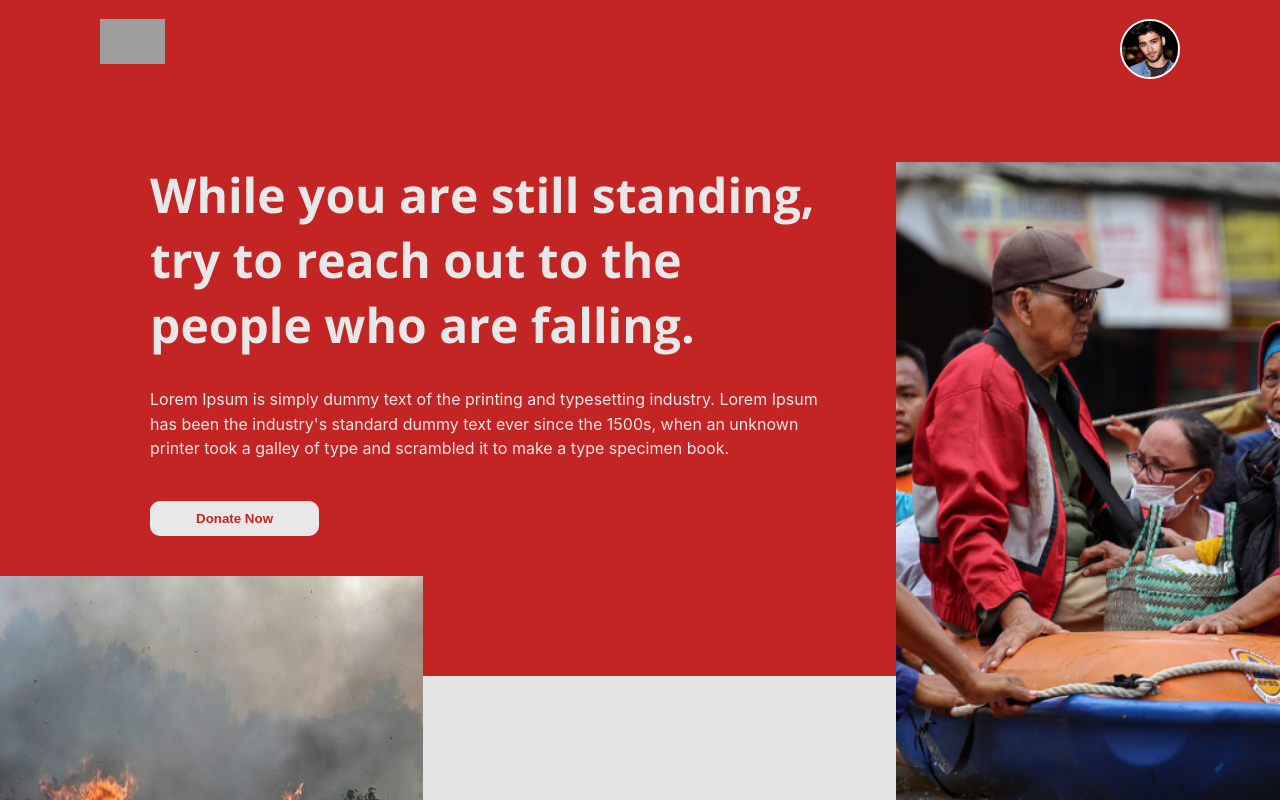
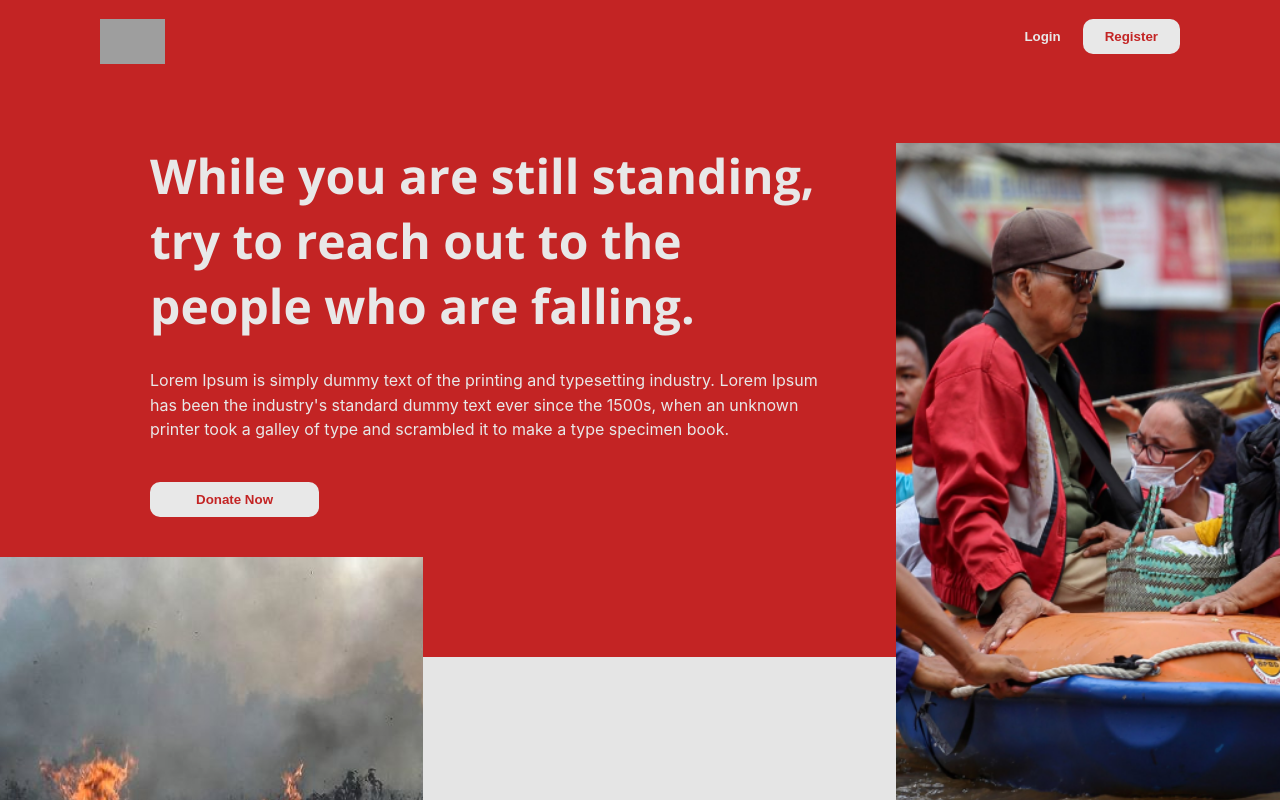
Before and after one commit to ahmadraihannudinyahya/Holly-Ways, a React (Create React App) app: page / in a window 1280 px wide. Shown: the top 800 px of the page. Built offline with nearby package versions, Linux system fonts and the light colour scheme; grey boxes are pictures that could not be loaded.

Commit message:
refactor navbar and modal

```diff
--- a/src/App.js
+++ b/src/App.js
@@ -1,28 +1,65 @@
-import Main from "./pages/Main";
 import {BrowserRouter as Router, Switch, Route} from 'react-router-dom'
 import { Component } from "react";
+import Main from "./pages/Main";
 import Detail from "./pages/Detail";
 import Profile from "./pages/Profile";
 import MyFund from "./pages/MyFund";
 import RaiseFund from "./pages/RaiseFund";
+import Navbar from "./component/common/Navbar";
+import LoginModal from "./component/common/LoginModal";
+import RegisterModal from "./component/common/RegisterModal";
+import AproveModal from "./component/common/AproveModal";
+import DonateModal from "./component/common/DonateModal";
 
 class App extends Component {
   constructor(){
     super()
     this.state = {
-      isLogin : true,
+      isLogin : false,
+      modal : {
+        loginModal : false,
+        registerModal : false,
+        aproveModal : false,
+        donateModal : false
+      }
+    }
+    this.modalHandle = this.modalHandle.bind(this);
+  }
+  modalHandle(type){
+    this.setState({modal : {
+      loginModal : false,
+      registerModal : false,
+      aproveModal : false,
+      donateModal : false,
+    }})
+    if(type === 'loginModal'){
+      this.setState(prevState => ({modal : { loginModal : !prevState.modal.loginModal}}));
+    }
+    if(type === 'registerModal'){
+      this.setState(prevState => ({modal : { registerModal : !prevState.modal.registerModal}}));
+    }
+    if(type === 'aproveModal'){
+      this.setState(prevState => ({modal : { aproveModal : !prevState.modal.aproveModal}}));
+    }
+    if(type === 'donateModal'){
+      this.setState(prevState => ({modal : { donateModal : !prevState.modal.donateModal}}));
     }
   }
   render() {
     return (
       <Router>
+        <Navbar isLogin = {this.state.isLogin} modalHandle = {this.modalHandle}/>
         <Switch>
-          <Route path="/profile" render={props => (<Profile {...props} isLogin={this.state.isLogin}/>)} />
+          <Route path="/profile" render={props => (<Profile {...props} isLogin={this.state.isLogin} modalHandle = {this.modalHandle}/>)} />
           <Route path="/raisefund" render={props => (<RaiseFund {...props} isLogin={this.state.isLogin}/>)} />
-          <Route path="/fund/:id" render={(props)=>(<Detail {...props} isLogin ={this.state.isLogin}/>)}/>
+          <Route path="/fund/:id" render={(props)=>(<Detail {...props} isLogin ={this.state.isLogin} modalHandle = {this.modalHandle}/>)}/>
           <Route path="/fund" render={props =>(<MyFund {...props} isLogin={this.props.isLogin}/>)} />
-          <Route path="/" render={(props)=>(<Main {...props} isLogin={this.state.isLogin}/>)}/>
+          <Route path="/" render={(props)=>(<Main {...props} isLogin={this.state.isLogin} modalHandle = {this.modalHandle}/>)}/>
         </Switch>
+        {this.state.modal.loginModal?<LoginModal modalHandle = {this.modalHandle}/>:<></>}
+        {this.state.modal.registerModal?<RegisterModal modalHandle = {this.modalHandle}/>:<></>}
+        {this.state.modal.donateModal ? <DonateModal modalHandle = {this.modalHandle}/> : <></>}
+        {this.state.modal.aproveModal ? <AproveModal modalHandle = {this.modalHandle}/> : <></>}
       </Router>
     );
   }
--- a/src/component/FundDetail.js
+++ b/src/component/FundDetail.js
@@ -3,7 +3,16 @@ import Progress from './common/Progress';
 import './FundDetail.css'
 
 function FundDetail(props){
-  const {handleTogleDonateModal, handleAproveModal,} = props;
+  const { modalHandle } = props;
+
+  const handleTogleDonateModal = e =>{
+    e.preventDefault();
+    modalHandle('donateModal');
+  }
+  const handleAproveModal = e =>{
+    e.preventDefault();
+    modalHandle('aproveModal');
+  }
   return (
     <div className="funddetail">
       <div>
--- a/src/component/common/AproveModal.js
+++ b/src/component/common/AproveModal.js
@@ -1,11 +1,11 @@
 import './AproveModal.css'
 
 function AproveModal(props){
-  const {handleAproveModal} = props;
+  const {modalHandle} = props;
 
   const handleOffModal =(e)=>{
     if(e.target.classList.contains('aprovemodalbackdrop')){
-      handleAproveModal();
+      modalHandle();
     }
   }
   return(
--- a/src/component/common/DonateModal.js
+++ b/src/component/common/DonateModal.js
@@ -1,10 +1,12 @@
 import './DonateModal.css'
 
 function DonateModal(props){
-  const {handleTogleDonateModal} = props;
+  const {modalHandle} = props;
+
   const handleOffModal = e =>{
+    e.preventDefault();
     if(e.target.classList.contains('donatemodalbackdrop')){
-      handleTogleDonateModal(e);
+      modalHandle();
     }
   }
   return (
--- a/src/component/common/LoginModal.js
+++ b/src/component/common/LoginModal.js
@@ -4,14 +4,19 @@ import { Component } from 'react'
 class LoginModal extends Component{
   constructor(props){
     super(props);
-    this.handleTogleModal= props.handleTogleModal;
-    this.handleSwitchModal = props.handleSwitchModal;
+    this.modalHandle = props.modalHandle;
     this.handleOffModal = this.handleOffModal.bind(this);
+    this.handleSwitchModal = this.handleSwitchModal.bind(this);
   }
   handleOffModal(e){
+    e.preventDefault();
     if(e.target.classList.contains('modalBackdrop')){
-      this.handleTogleModal();
+      this.modalHandle();
     }
+  }
+  handleSwitchModal(e){
+    e.preventDefault();
+    this.modalHandle('registerModal')
   }
   render(){
     return (
--- a/src/component/common/Navbar.js
+++ b/src/component/common/Navbar.js
@@ -4,7 +4,7 @@ import DropDown from './DropDown';
 import './Navbar.css'
 
 function Navbar(props){
-  const {handleTogleModalLogin, handleTogleModalRegister, isLogin} = props;
+  const {modalHandle,  isLogin} = props;
 
   const [state, setState] = useState({
     dropdownStatus:false,
@@ -25,6 +25,14 @@ function Navbar(props){
   const togleDropdown=()=>{
     setState(prevState => ({dropdownStatus : !prevState.dropdownStatus}))
   }
+  const handleTogleModalLogin = e =>{
+    e.preventDefault();
+    modalHandle('loginModal');
+  }
+  const handleTogleModalRegister = e =>{
+    e.preventDefault();
+    modalHandle('registerModal')
+  }
   return (
   <div className="navbar">
       <img src="/Icon.png" alt="icon" onClick = {handleIconClick}/>
--- a/src/component/common/RegisterModal.js
+++ b/src/component/common/RegisterModal.js
@@ -5,14 +5,19 @@ import './RegisterModal.css'
 class RegisterModal extends Component{
   constructor(props){
     super(props);
-    this.handleTogleModal = props.handleTogleModal;
-    this.handleSwitchModal = props.handleSwitchModal;
+    this.modalHandle = props.modalHandle;
     this.handleOffModal = this.handleOffModal.bind(this);
+    this.handleSwitchModal = this.handleSwitchModal.bind(this);
   }
   handleOffModal(e){
+    e.preventDefault();
     if(e.target.classList.contains('modalBackdrop')){
-      this.handleTogleModal();
+      this.modalHandle();
     }
+  }
+  handleSwitchModal(e){
+    e.preventDefault();
+    this.modalHandle('loginModal')
   }
   render(){
     return(
--- a/src/pages/Main.js
+++ b/src/pages/Main.js
@@ -1,7 +1,4 @@
 import { Component } from "react"
-import Navbar from "../component/common/Navbar";
-import LoginModal from "../component/common/LoginModal";
-import RegisterModal from "../component/common/RegisterModal";
 
 import Landing from "../component/Landing"
 import ListFund from "../component/ListFund"
@@ -10,28 +7,13 @@ class Main extends Component{
   constructor(props){
     super(props);
     this.props = props;
-    this.state = {
-      modalLoginStatus : false,
-      modalRegisterStatus : false,
-    }
-
-    this.togleModalLogin = this.togleModalLogin.bind(this);
-    this.togleModalRegister = this.togleModalRegister.bind(this);
     this.movePage = this.movePage.bind(this)
-  }
-  togleModalLogin(){
-    this.setState(prevState => ({modalLoginStatus : !prevState.modalLoginStatus}));
-    this.setState({modalRegisterStatus :false});
-  }
-  togleModalRegister(){
-    this.setState(prevState => ({modalRegisterStatus : !prevState.modalRegisterStatus}));
-    this.setState({modalLoginStatus:false});
   }
   movePage(page){
     if(this.props.isLogin){
       this.props.history.push(page)
     }else{
-      this.togleModalLogin()
+      this.props.modalHandle('loginModal');
     }
   }
   fetchFundlistServices(){
@@ -63,11 +45,9 @@ class Main extends Component{
   render(){
     return (
       <>
-        <Navbar isLogin = {this.props.isLogin} handleTogleModalLogin ={this.togleModalLogin} handleTogleModalRegister={this.togleModalRegister}/>
+        {/* <Navbar isLogin = {this.props.isLogin} handleTogleModalLogin ={this.togleModalLogin} handleTogleModalRegister={this.togleModalRegister}/> */}
         <Landing />
         <ListFund fetchFundlistServices = {this.fetchFundlistServices} movePage= {this.movePage}/>
-        {this.state.modalLoginStatus?<LoginModal handleTogleModal={this.togleModalLogin} handleSwitchModal={this.togleModalRegister}/>:<></>}
-        {this.state.modalRegisterStatus?<RegisterModal handleTogleModal={this.togleModalRegister} handleSwitchModal={this.togleModalLogin}/>:<></>}
       </>
     )
   }
--- a/src/pages/MyFund.js
+++ b/src/pages/MyFund.js
@@ -1,6 +1,5 @@
 import { Component } from "react";
 import MyListFund from "../component/MyListFund";
-import Navbar from "../component/common/Navbar";
 
 class MyFund extends Component{
   constructor(props){
@@ -40,7 +39,6 @@ class MyFund extends Component{
   render(){
     return(
       <>
-        <Navbar isLogin = {this.props.isLogin} />
         <MyListFund fetchMyFundlistServices={this.fetchMyFundlistServices} movePage={this.movePage}/>
       </>
     )
--- a/src/pages/Profile.js
+++ b/src/pages/Profile.js
@@ -1,5 +1,4 @@
 import { Component } from "react";
-import Navbar from "../component/common/Navbar";
 import ProfileComponent from "../component/ProfieComponent";
 
 class Profile extends Component{
@@ -15,7 +14,6 @@ class Profile extends Component{
   render(){
     return (
       <>
-        <Navbar isLogin = {this.props.isLogin}/>
         <ProfileComponent />
       </>
     )
--- a/src/pages/RaiseFund.js
+++ b/src/pages/RaiseFund.js
@@ -1,5 +1,4 @@
 import { Component } from "react";
-import Navbar from "../component/common/Navbar";
 import FormRaiseFund from "../component/FormRaiseFund";
 
 class RaiseFund extends Component{
@@ -15,7 +14,6 @@ class RaiseFund extends Component{
   render(){
     return(
       <>
-        <Navbar isLogin = {this.props.isLogin}/>
         <FormRaiseFund/>
       </>
     )
```
Also changed, not shown: src/pages/Detail.js (+1 -19 lines).
